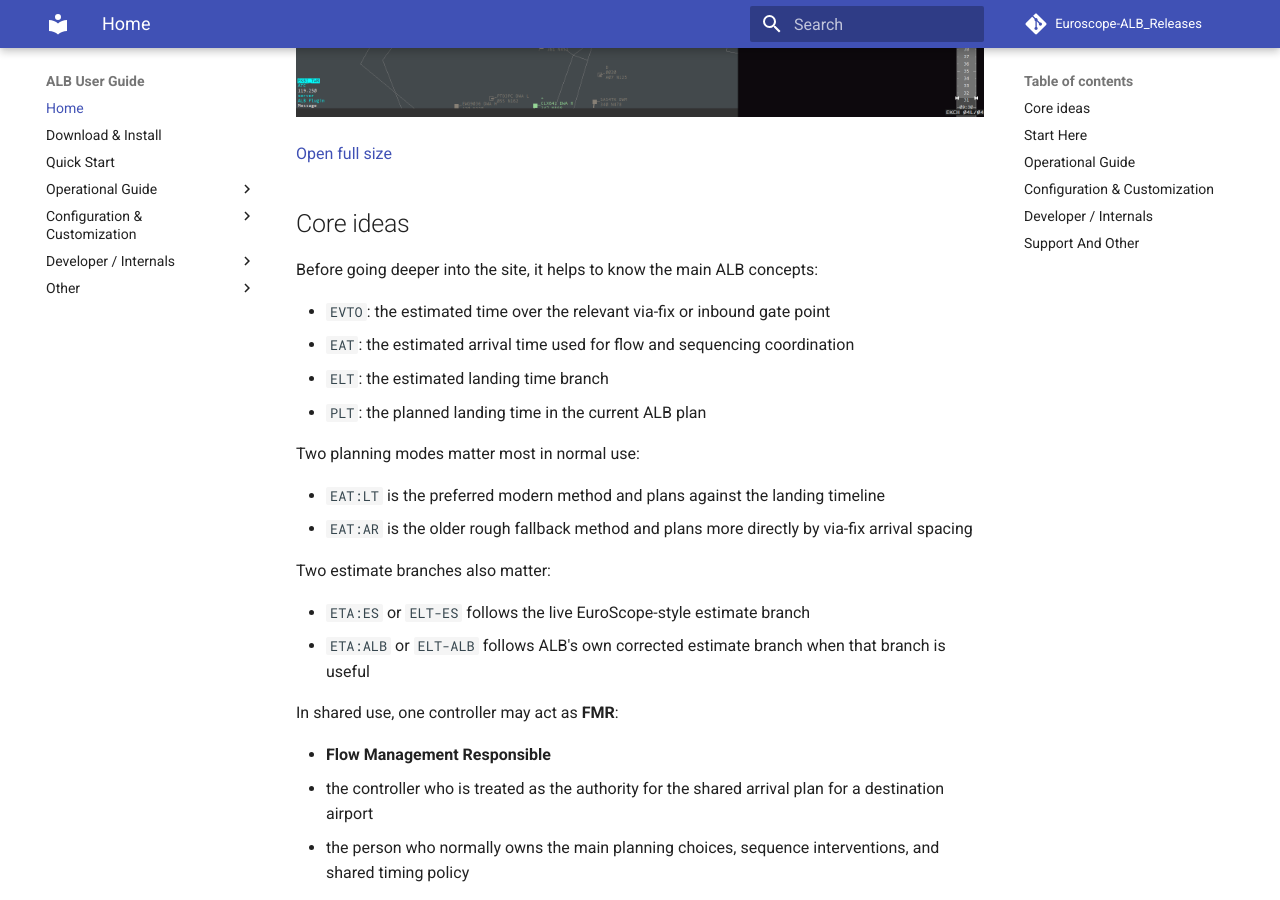
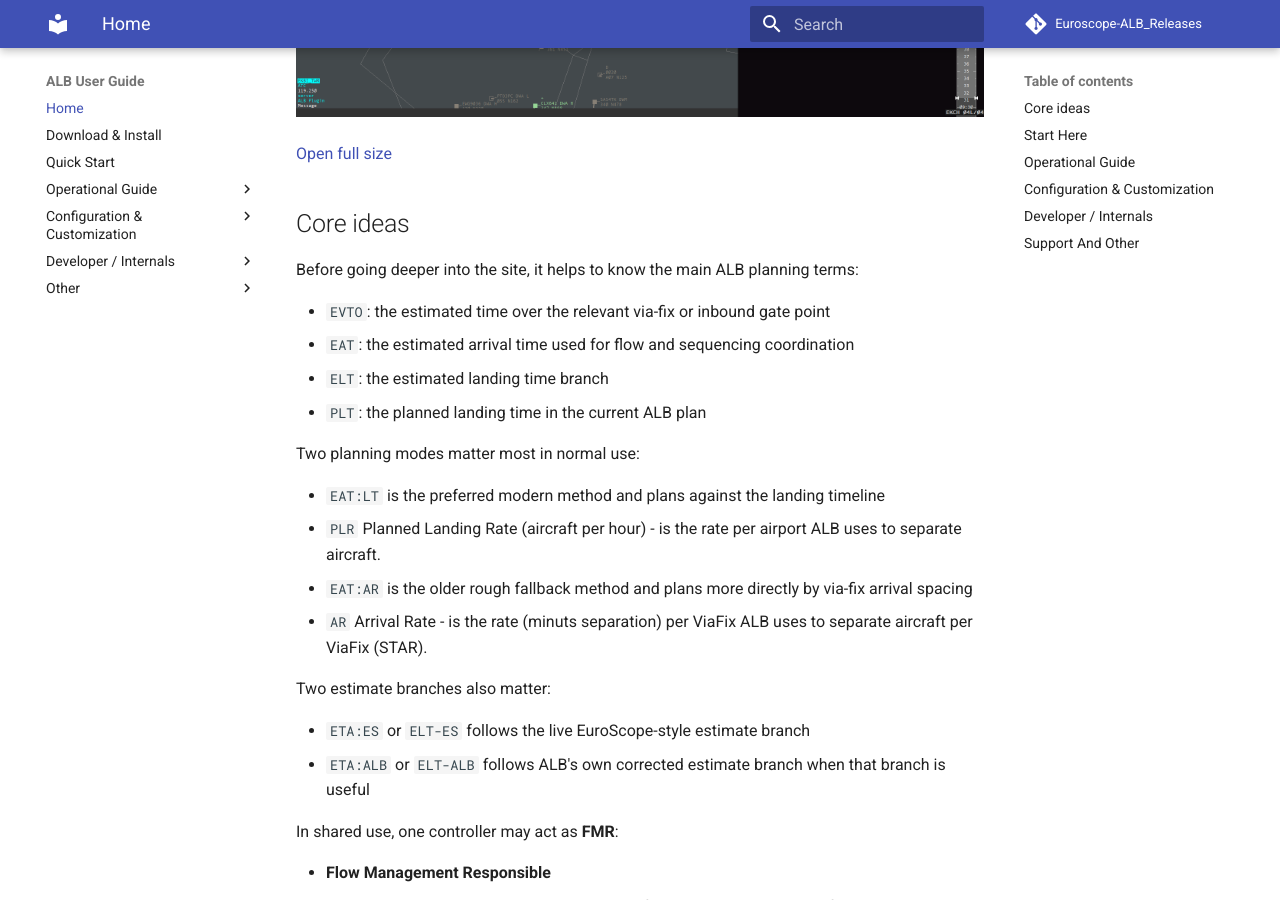
Before and after one commit to sodgaard/Euroscope-ALB_Releases, an MkDocs documentation site: the page built from docs/index.md, in a window 1280 px wide and 900 px high, scrolled down 620 px. Built offline with MkDocs 1.6.1 and Material for MkDocs 9.7.7, drawn with Linux system fonts in a browser that asks for light colours; comment, search, counter and statistics services are not loaded.

Commit message:
Updated description

```diff
--- a/docs/index.md
+++ b/docs/index.md
@@ -10,7 +10,7 @@ In practice, ALB sits between the raw live EuroScope picture and the controller'
 
 ## Core ideas
 
-Before going deeper into the site, it helps to know the main ALB concepts:
+Before going deeper into the site, it helps to know the main ALB planning terms:
 
 - `EVTO`: the estimated time over the relevant via-fix or inbound gate point
 - `EAT`: the estimated arrival time used for flow and sequencing coordination
@@ -20,7 +20,9 @@ Before going deeper into the site, it helps to know the main ALB concepts:
 Two planning modes matter most in normal use:
 
 - `EAT:LT` is the preferred modern method and plans against the landing timeline
+  - `PLR` Planned Landing Rate (aircraft per hour) - is the rate per airport ALB uses to separate aircraft.
 - `EAT:AR` is the older rough fallback method and plans more directly by via-fix arrival spacing
+  - `AR` Arrival Rate - is the rate (minuts separation) per ViaFix ALB uses to separate aircraft per ViaFix (STAR).
 
 Two estimate branches also matter:
 
```
